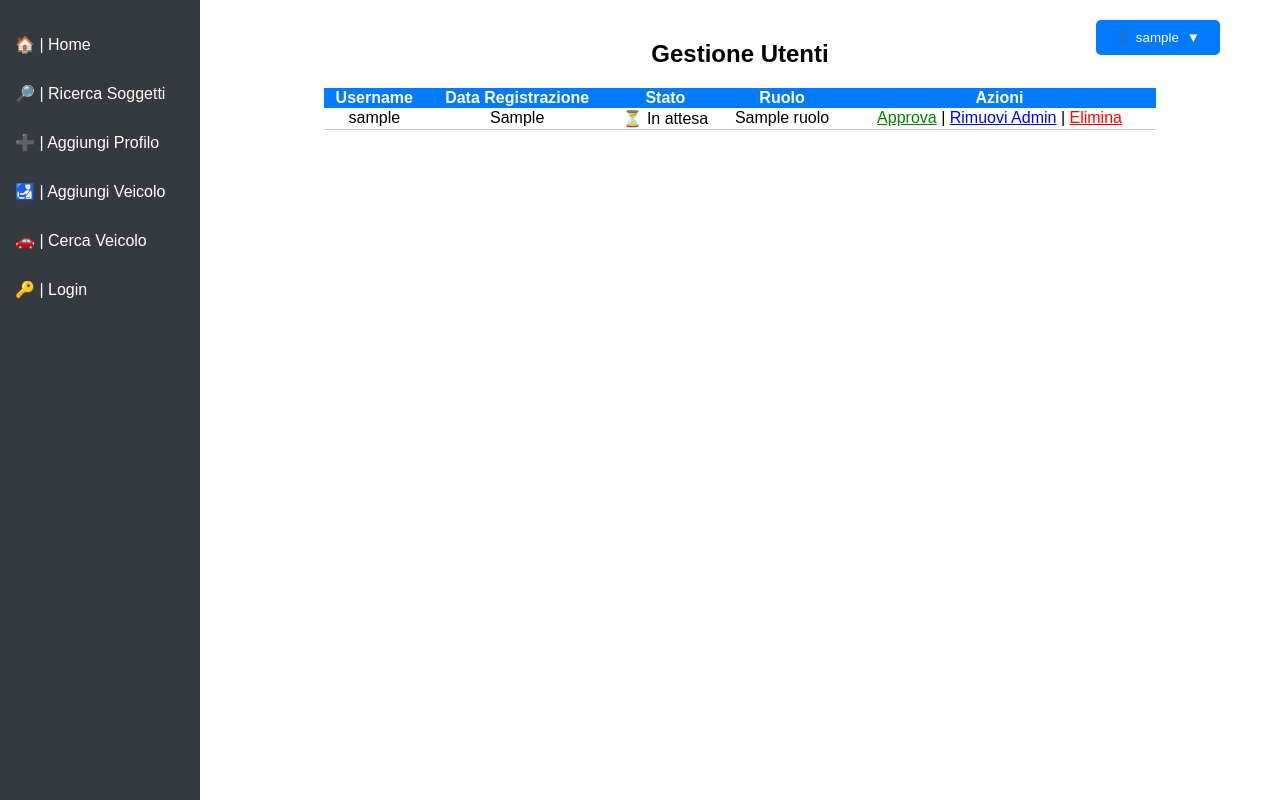
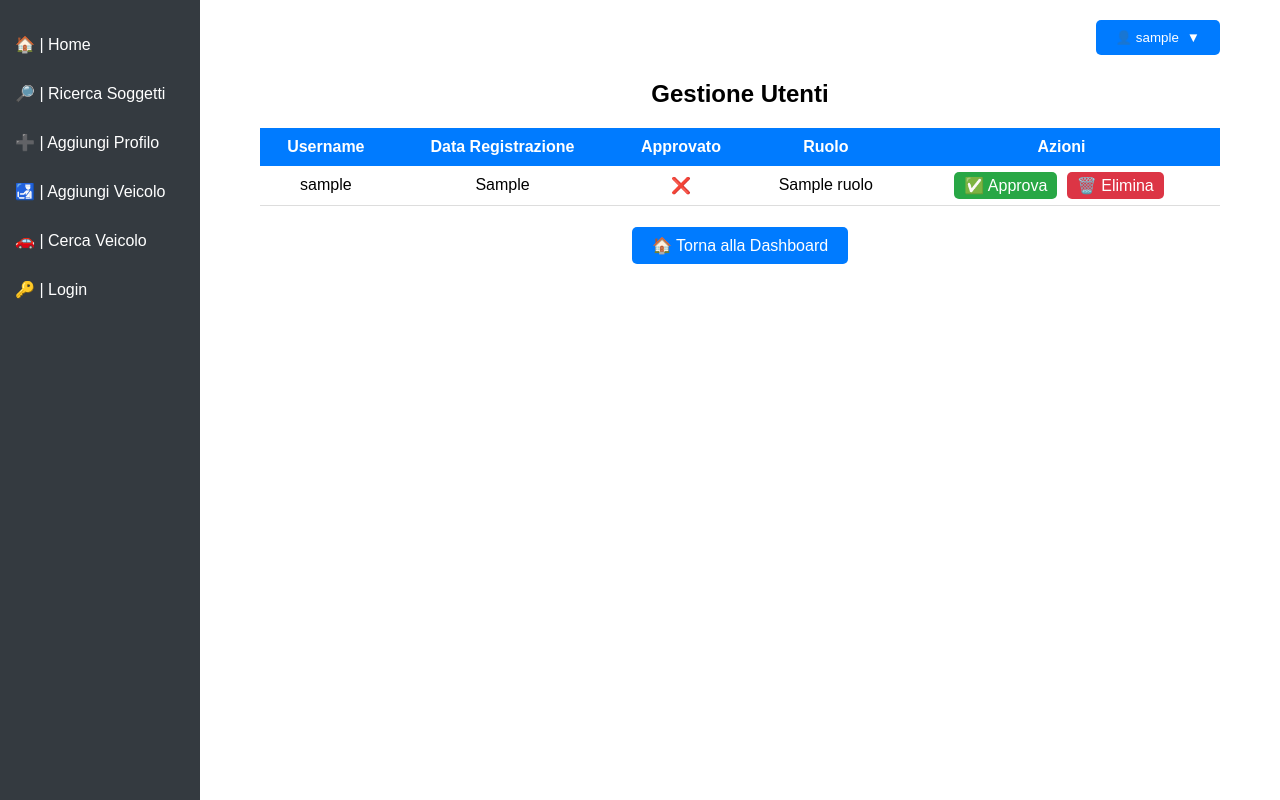
Before and after one commit to AgenteDark/database-antigang, a Flask app: template templates/manage_users.html in a window 1280 px wide. Run offline with Flask 3, Linux system fonts and the light colour scheme; the visitor is signed in with stand-in values (Sample User, id 1); the template is opened without the code that fills it: most values are stand-ins (such as "Sample title", 1, 10 or a date in 2020).

Commit message:
Aggiunto pulsante admin

```diff
--- a/templates/manage_users.html
+++ b/templates/manage_users.html
@@ -1,39 +1,47 @@
 {% extends "base.html" %}
 
+{% block title %}Gestione Utenti - Database Antigang{% endblock %}
+
 {% block content %}
-<div style="text-align: center;">
-    <h2>Gestione Utenti</h2>
-    <table style="width: 80%; margin: auto; border-collapse: collapse;">
-        <thead style="background-color: #007bff; color: white;">
-            <tr>
-                <th>Username</th>
-                <th>Data Registrazione</th>
-                <th>Stato</th>
-                <th>Ruolo</th>
-                <th>Azioni</th>
+<div style="padding: 40px;">
+    <h2 style="text-align: center;">Gestione Utenti</h2>
+
+    <table style="width: 100%; margin-top: 20px; border-collapse: collapse;">
+        <thead>
+            <tr style="background-color: #007bff; color: white;">
+                <th style="padding: 10px;">Username</th>
+                <th style="padding: 10px;">Data Registrazione</th>
+                <th style="padding: 10px;">Approvato</th>
+                <th style="padding: 10px;">Ruolo</th>
+                <th style="padding: 10px;">Azioni</th>
             </tr>
         </thead>
         <tbody>
-        {% for id, username, data_registrazione, approvato, ruolo in utenti %}
-            <tr style="border-bottom: 1px solid #ccc;">
-                <td>{{ username }}</td>
-                <td>{{ data_registrazione }}</td>
-                <td>{{ '✅ Approvato' if approvato else '⏳ In attesa' }}</td>
-                <td>{{ ruolo }}</td>
-                <td>
+            {% for id, username, data_registrazione, approvato, ruolo in utenti %}
+            <tr style="text-align: center; border-bottom: 1px solid #ddd;">
+                <td style="padding: 10px;">{{ username }}</td>
+                <td style="padding: 10px;">{{ data_registrazione }}</td>
+                <td style="padding: 10px;">{{ '✔️' if approvato else '❌' }}</td>
+                <td style="padding: 10px;">{{ ruolo }}</td>
+                <td style="padding: 10px;">
                     {% if not approvato %}
-                        <a href="{{ url_for('approve_user', user_id=id) }}" style="color: green;">Approva</a> |
+                        <a href="{{ url_for('approve_user', user_id=id) }}" style="background-color: #28a745; color: white; padding: 5px 10px; border-radius: 5px; text-decoration: none; margin-right: 5px;">✅ Approva</a>
                     {% endif %}
+                    <a href="{{ url_for('delete_user', user_id=id) }}" onclick="return confirm('Sei sicuro di voler eliminare questo utente?');" style="background-color: #dc3545; color: white; padding: 5px 10px; border-radius: 5px; text-decoration: none; margin-right: 5px;">🗑️ Elimina</a>
+
                     {% if ruolo == 'user' %}
-                        <a href="{{ url_for('promote_user', user_id=id) }}" style="color: orange;">Promuovi Admin</a> |
-                    {% else %}
-                        <a href="{{ url_for('demote_user', user_id=id) }}" style="color: blue;">Rimuovi Admin</a> |
+                        <a href="{{ url_for('promote_user', user_id=id) }}" style="background-color: #ffc107; color: black; padding: 5px 10px; border-radius: 5px; text-decoration: none;">🚀 Promuovi a Admin</a>
+                    {% elif ruolo == 'admin' %}
+                        <a href="{{ url_for('demote_user', user_id=id) }}" style="background-color: #6c757d; color: white; padding: 5px 10px; border-radius: 5px; text-decoration: none;">⬇️ Retrocedi a User</a>
                     {% endif %}
-                    <a href="{{ url_for('delete_user', user_id=id) }}" style="color: red;">Elimina</a>
                 </td>
             </tr>
-        {% endfor %}
+            {% endfor %}
         </tbody>
     </table>
+
+    <div style="text-align: center; margin-top: 30px;">
+        <a href="{{ url_for('dashboard') }}" style="padding: 10px 20px; background-color: #007bff; color: white; text-decoration: none; border-radius: 5px;">🏠 Torna alla Dashboard</a>
+    </div>
 </div>
 {% endblock %}
```
Also changed, not shown: templates/dashboard.html (+13 -12 lines).
